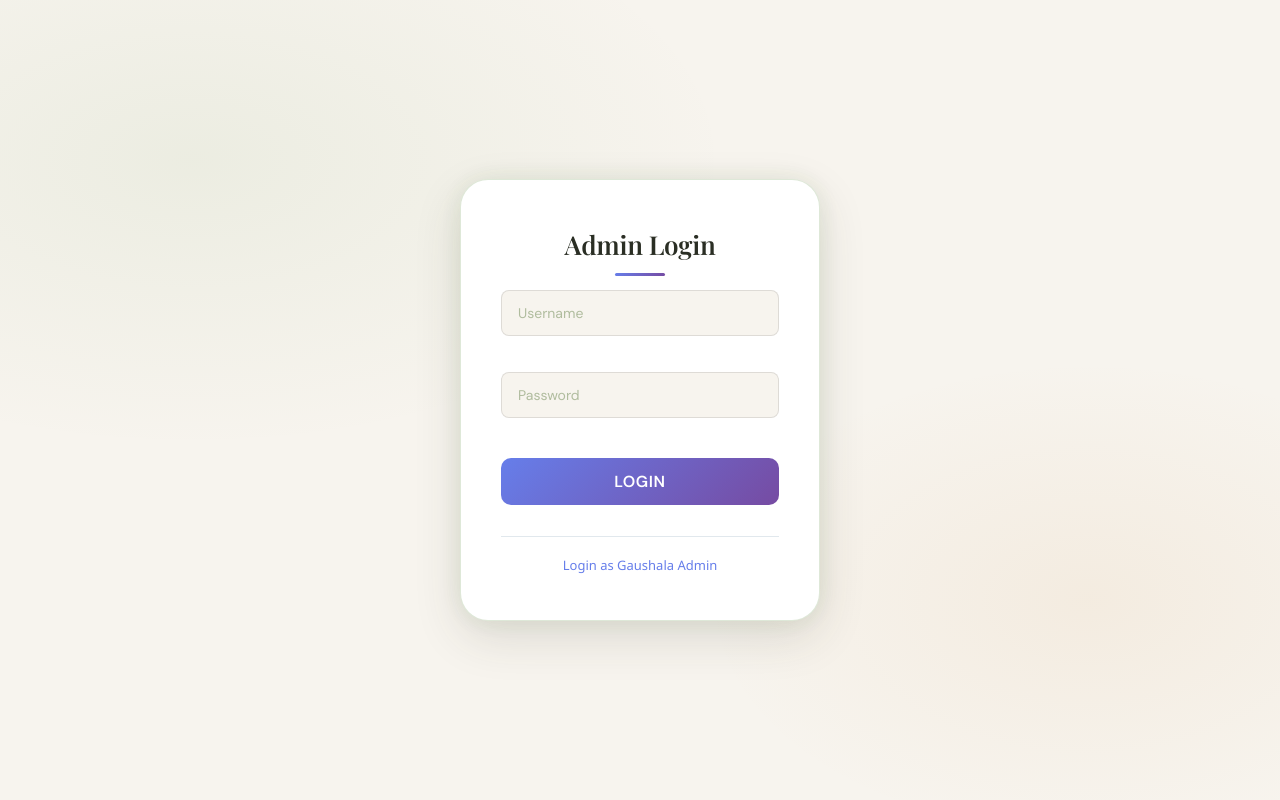
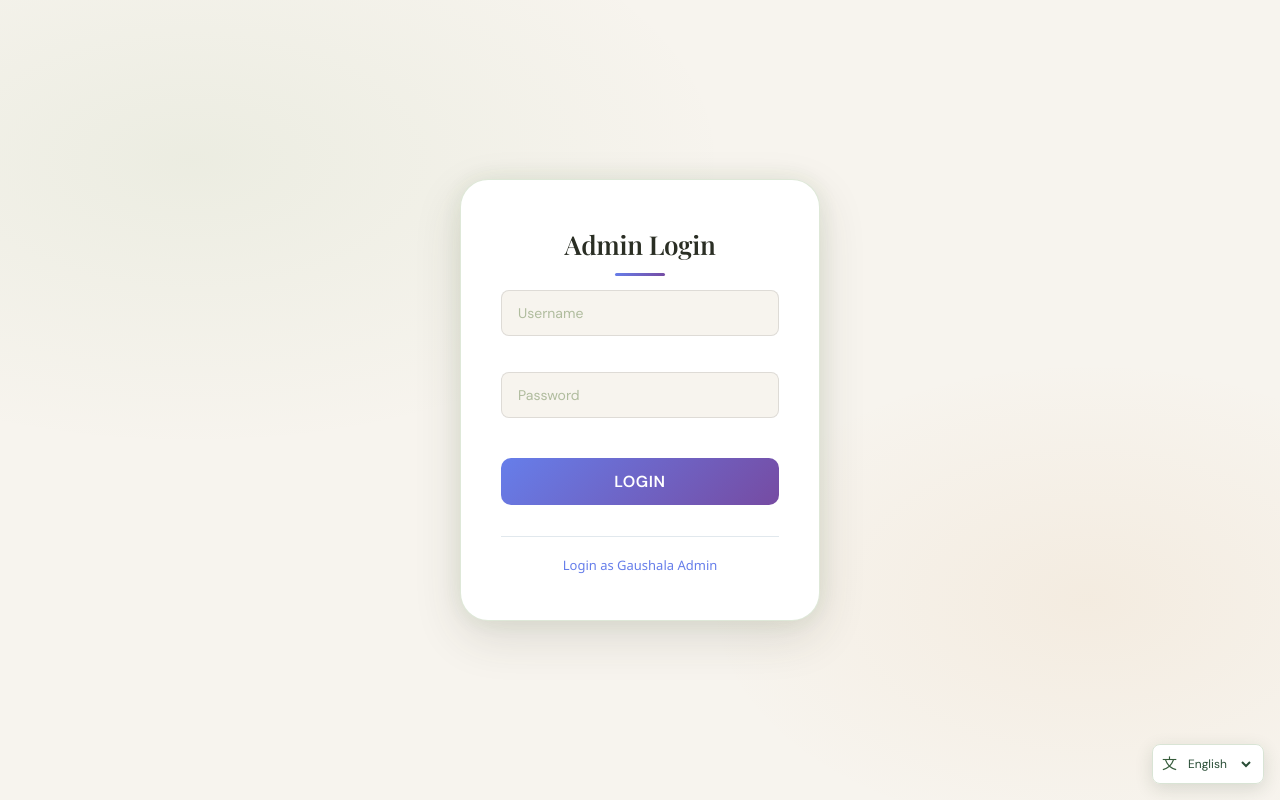
Before and after one commit to kowsikss/mymoo-admin, a React (Vite) app: page /add-breed in a window 1280 px wide. Both pictures are taken after a click on the element 264 px from the left and 1393 px from the top of the page. Shown: the part 40-840 px from the top of the page. Built offline with nearby package versions, Linux system fonts and the light colour scheme.

Commit message:
google translator added

```diff
--- a/src/App.jsx
+++ b/src/App.jsx
@@ -1,5 +1,6 @@
 import { BrowserRouter, Routes, Route } from "react-router-dom";
 import ProtectedRoute from "./components/ProtectedRoute";
+import LanguageSwitcher from "./components/LanguageSwitcher";
 
 // LOGIN
 import AdminLogin from "./pages/AdminLogin";
@@ -70,6 +71,7 @@ import DonorDashboard      from "./pages/DonorDashboard";
 function App() {
   return (
     <BrowserRouter>
+      <LanguageSwitcher />
       <Routes>
         <Route path="/apply-gaushala" element={<ApplyGaushala />} />
 <Route path="/donate"         element={<DonationPage />} />
--- /dev/null
+++ b/src/components/LanguageSwitcher.css
@@ -0,0 +1,57 @@
+.google-translate-hidden {
+  position: absolute;
+  width: 1px;
+  height: 1px;
+  overflow: hidden;
+  clip-path: inset(50%);
+}
+
+.app-language-switcher {
+  position: fixed;
+  right: 16px;
+  bottom: 16px;
+  z-index: 900;
+  display: flex;
+  align-items: center;
+  gap: 7px;
+  padding: 7px 9px;
+  border: 1px solid #d9e4d5;
+  border-radius: 8px;
+  background: rgba(255, 255, 255, 0.96);
+  box-shadow: 0 5px 18px rgba(36, 58, 36, 0.14);
+  color: #365c3b;
+}
+
+.app-language-switcher > span {
+  font-size: 15px;
+  font-weight: 700;
+}
+
+.app-language-switcher select {
+  max-width: 130px;
+  border: 0;
+  outline: 0;
+  background: transparent;
+  color: #294d36;
+  font: inherit;
+  font-size: 12px;
+  cursor: pointer;
+}
+
+body > .skiptranslate,
+.goog-te-banner-frame,
+#goog-gt-tt,
+.goog-te-balloon-frame {
+  display: none !important;
+}
+
+body {
+  top: 0 !important;
+}
+
+@media (max-width: 560px) {
+  .app-language-switcher {
+    right: 10px;
+    bottom: 10px;
+  }
+}
--- /dev/null
+++ b/src/components/LanguageSwitcher.jsx
@@ -0,0 +1,99 @@
+import { useEffect, useState } from "react";
+import { useLocation } from "react-router-dom";
+import "./LanguageSwitcher.css";
+
+const languages = [
+  { code: "en", label: "English" },
+  { code: "hi", label: "हिन्दी" },
+  { code: "ta", label: "தமிழ்" },
+  { code: "te", label: "తెలుగు" },
+  { code: "kn", label: "ಕನ್ನಡ" },
+  { code: "ml", label: "മലയാളം" },
+];
+
+function LanguageSwitcher() {
+  const location = useLocation();
+  const [language, setLanguage] = useState(() => (
+    localStorage.getItem("homeLanguage") || "en"
+  ));
+
+  useEffect(() => {
+    window.googleTranslateElementInit = () => {
+      if (!window.google?.translate?.TranslateElement) return;
+      new window.google.translate.TranslateElement({
+        pageLanguage: "en",
+        includedLanguages: "hi,ta,te,kn,ml",
+        autoDisplay: false,
+      }, "google_translate_element");
+    };
+
+    if (!document.getElementById("google-translate-script")) {
+      const script = document.createElement("script");
+      script.id = "google-translate-script";
+      script.src = "https://translate.google.com/translate_a/element.js?cb=googleTranslateElementInit";
+      script.async = true;
+      document.head.appendChild(script);
+    }
+  }, []);
+
+  useEffect(() => {
+    const handleLanguageChange = (event) => {
+      if (languages.some((option) => option.code === event.detail)) {
+        setLanguage(event.detail);
+      }
+    };
+
+    window.addEventListener("app-language-change", handleLanguageChange);
+    return () => window.removeEventListener("app-language-change", handleLanguageChange);
+  }, []);
+
+  useEffect(() => {
+    if (language === "en" || location.pathname === "/") return undefined;
+
+    const timer = window.setTimeout(() => {
+      const translateSelect = document.querySelector(".goog-te-combo");
+      if (!translateSelect) return;
+      translateSelect.value = language;
+      translateSelect.dispatchEvent(new Event("change", { bubbles: true }));
+    }, 300);
+
+    return () => window.clearTimeout(timer);
+  }, [language, location.pathname]);
+
+  const changeLanguage = (event) => {
+    const nextLanguage = event.target.value;
+    localStorage.setItem("homeLanguage", nextLanguage);
+    setLanguage(nextLanguage);
+
+    if (nextLanguage === "en") {
+      document.cookie = "googtrans=; expires=Thu, 01 Jan 1970 00:00:00 GMT; path=/";
+    } else {
+      document.cookie = `googtrans=/en/${nextLanguage}; path=/`;
+    }
+
+    window.location.reload();
+  };
+
+  if (location.pathname === "/") return <div id="google_translate_element" className="google-translate-hidden" />;
+
+  return (
+    <>
+      <div id="google_translate_element" className="google-translate-hidden" />
+      <label className="app-language-switcher">
+        <span aria-hidden="true">文</span>
+        <select
+          aria-label="Choose page language"
+          title="Translation is provided by Google Translate."
+          value={language}
+          onChange={changeLanguage}
+        >
+          {languages.map((option) => (
+            <option key={option.code} value={option.code}>{option.label}</option>
+          ))}
+        </select>
+      </label>
+    </>
+  );
+}
+
+export default LanguageSwitcher;
--- a/src/pages/HomePage.jsx
+++ b/src/pages/HomePage.jsx
@@ -69,6 +69,11 @@ export default function HomePage() {
   useEffect(() => {
     localStorage.setItem("homeLanguage", language);
     document.documentElement.lang = language;
+    if (language === "en") {
+      document.cookie = "googtrans=; expires=Thu, 01 Jan 1970 00:00:00 GMT; path=/";
+    } else {
+      document.cookie = `googtrans=/en/${language}; path=/`;
+    }
   }, [language]);
 
   useEffect(() => {
@@ -518,7 +523,7 @@ export default function HomePage() {
         }
       `}</style>
 
-      <div className="hp-root">
+      <div className="hp-root notranslate">
         {/* NAV */}
         <nav className="hp-nav">
           <div className="hp-logo">
@@ -530,7 +535,13 @@ export default function HomePage() {
               className="hp-language-select"
               aria-label={copy.languageLabel}
               value={language}
-              onChange={(event) => setLanguage(event.target.value)}
+              onChange={(event) => {
+                localStorage.setItem("homeLanguage", event.target.value);
+                setLanguage(event.target.value);
+                window.dispatchEvent(new CustomEvent("app-language-change", {
+                  detail: event.target.value,
+                }));
+              }}
             >
               <option value="en">English</option>
               <option value="hi">हिन्दी</option>
```
